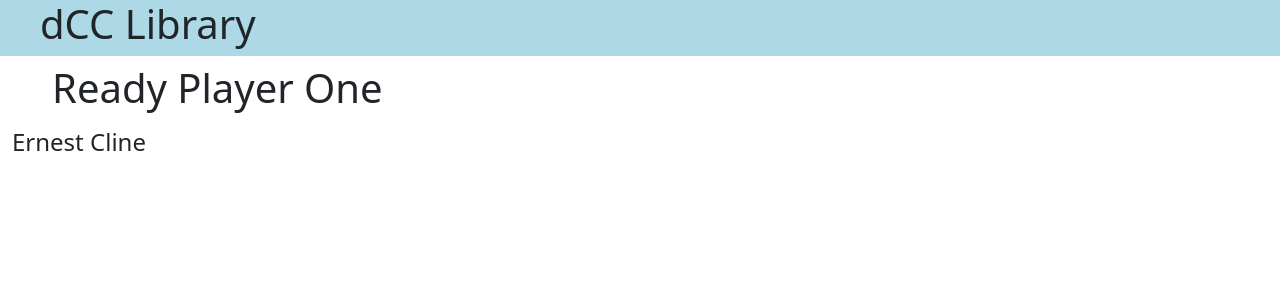
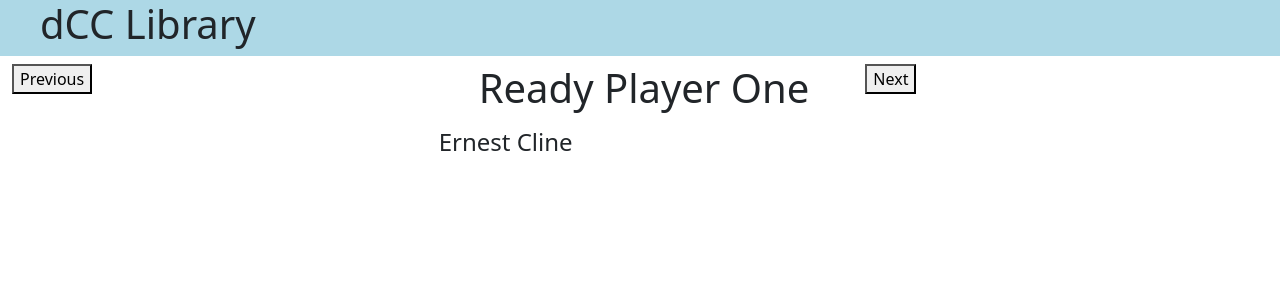
Before and after one commit to joeylking/dcclibrary, a React (Create React App) app: page / in a window 1280 px wide. Shown: the top 300 px of the page. Built offline with nearby package versions, Linux system fonts and the light colour scheme.

Commit message:
Previous and Next Book Buttons

```diff
--- a/src/components/App.jsx
+++ b/src/components/App.jsx
@@ -15,17 +15,47 @@
     };
   }
 
+  nextBook = () => {
+    let tempBookNumber = this.state.bookNumber;
+    tempBookNumber++;
+    if (tempBookNumber === this.books.length) {
+      tempBookNumber = 0;
+    }
+    this.setState({
+      bookNumber: tempBookNumber,
+    });
+  };
+
+  previousBook = () => {
+    let tempBookNumber = this.state.bookNumber;
+    tempBookNumber--;
+    if (tempBookNumber < 0) {
+      tempBookNumber = 2;
+    }
+    this.setState({
+      bookNumber: tempBookNumber,
+    });
+  };
+
   render() {
     return (
       <div className='container-fluid'>
         <TitleBar />
-        <div className='col-md-4'>{/* Previous Book Button */}</div>
-        <div className='col-md-4'>
-          {/* Book Cover */}
-          <h1>{this.books[this.state.bookNumber].title}</h1>
-          <h4>{this.books[this.state.bookNumber].author}</h4>
+        <div className='row'>
+          <div className='col-md-4'>
+            {/* Previous Book Button */}
+            <button onClick={this.previousBook}>Previous</button>
+          </div>
+          <div className='col-md-4'>
+            {/* Book Cover */}
+            <h1>{this.books[this.state.bookNumber].title}</h1>
+            <h4>{this.books[this.state.bookNumber].author}</h4>
+          </div>
+          <div className='col-md-4'>
+            {/* Next Book Button */}
+            <button onClick={this.nextBook}>Next</button>
+          </div>
         </div>
-        <div className='col-md-4'>{/* Next Book Button */}</div>
       </div>
     );
   }
```
